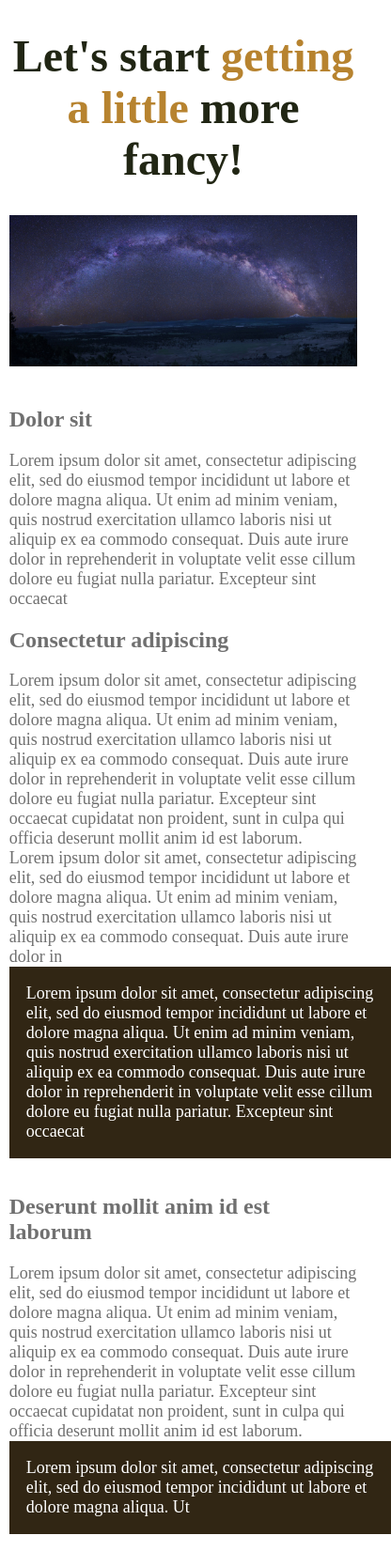
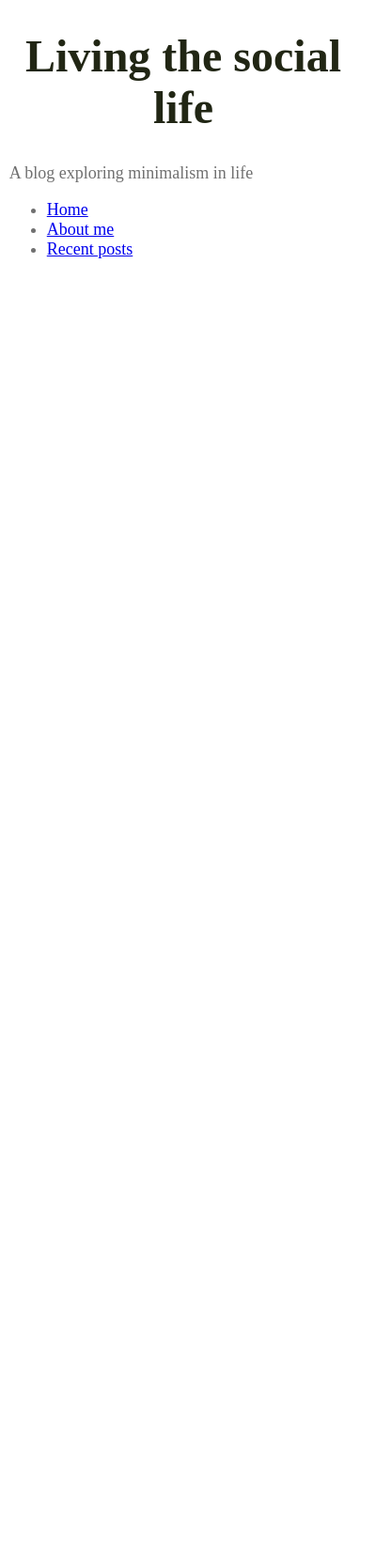
Before and after one commit to ofu997/frontendPractice, a plain HTML site: page index.html in a window 390 px wide. Shown: the whole page at 94% size, 416 px wide, since content can reach past the window. After the commit the page ends 844 px from the top, so only its background shows below. Drawn offline with Linux system fonts and the light colour scheme.

Commit message:
add <main>

```diff
--- a/css/navigation-styles.css
+++ b/css/navigation-styles.css
@@ -38,7 +38,7 @@ header {
   padding: 2em 0;
 }
 
-@media all and (max-width: 675px){
+@media (max-width: 675px){
   .container-nav {
     flex-direction: column;
   }
@@ -89,6 +89,6 @@ nav a:hover, nav a:focus {
     flex-direction: column;
   }
   nav li {
-    margin: .5em 0p
+    margin: 0.5em 0;
   }
 }
--- a/index.html
+++ b/index.html
@@ -7,34 +7,80 @@
   <link rel="stylesheet" href="css/style.css">
 </head>
 <body>
+  <header>
+    <div class="container container-nav">
+      <div class="site-title">
+          <h1>Living the social life</h1>
+          <p class="subtitle">A blog exploring minimalism in life</p>
+      </div>
+      <nav>
+          <ul>
+              <li><a href="#">Home</a></li>
+              <li><a href="#">About me</a></li>
+              <li><a href="#">Recent posts</a></li>
+          </ul>
+      </nav>
+    </div>
+  </header>
+
   <div class="container">
-    <h1>Let's start <span>getting a little</span> more fancy!  </h1>
-    <img src="images/milkyWay.jpg" alt="elephants in their natural habitat">
-    <!-- upper textboxes -->
-    <div class="columns">
-        <div class="col col-1">
-            <h2>Dolor sit</h2>
-            <p>Lorem ipsum dolor sit amet, consectetur adipiscing elit, sed do eiusmod tempor incididunt ut labore et dolore magna aliqua. Ut enim ad minim veniam, quis nostrud exercitation ullamco laboris nisi ut aliquip ex ea commodo consequat. Duis aute irure dolor in reprehenderit in voluptate velit esse cillum dolore eu fugiat nulla pariatur. Excepteur sint occaecat</p>
+      <main role="main">
+
+        <article class='article-featured'>
+          <h2 class='article-title'></h2>
+          <img src='' alt='' class=''>
+          <p class='article-info'></p>
+          <p class='article-body'></p>
+          <a href='#' class='article-read-ore'></a>
+        </article>
+
+        <article class="article-recent">
+          <div class="article-recent-main">
+              <h2 class="article-title"></h2>
+              <p class="article-body"></p>
+              <a href="#" class="article-read-more"></a>
           </div>
-        <div class="col col-2">
-            <h2>Consectetur adipiscing</h2>
-            <p>Lorem ipsum dolor sit amet, consectetur adipiscing elit, sed do eiusmod tempor incididunt ut labore et dolore magna aliqua. Ut enim ad minim veniam, quis nostrud exercitation ullamco laboris nisi ut aliquip ex ea commodo consequat. Duis aute irure dolor in reprehenderit in voluptate velit esse cillum dolore eu fugiat nulla pariatur. Excepteur sint occaecat cupidatat non proident, sunt in culpa qui officia deserunt mollit anim id est laborum.</p>
-            <p>Lorem ipsum dolor sit amet, consectetur adipiscing elit, sed do eiusmod tempor incididunt ut labore et dolore magna aliqua. Ut enim ad minim veniam, quis nostrud exercitation ullamco laboris nisi ut aliquip ex ea commodo consequat. Duis aute irure dolor in </p>
+          <div class="article-recent-secondary">
+              <img src="" alt="" class="article-image">
+              <p class="article-info"></p>
           </div>
-        <div class="col col-1 light-on-dark">
-            <p>Lorem ipsum dolor sit amet, consectetur adipiscing elit, sed do eiusmod tempor incididunt ut labore et dolore magna aliqua. Ut enim ad minim veniam, quis nostrud exercitation ullamco laboris nisi ut aliquip ex ea commodo consequat. Duis aute irure dolor in reprehenderit in voluptate velit esse cillum dolore eu fugiat nulla pariatur. Excepteur sint occaecat</p>
+      </article>
+
+      <article class="article-recent">
+          <div class="article-recent-main">
+              <h2 class="article-title"></h2>
+              <p class="article-body"></p>
+              <a href="#" class="article-read-more"></a>
           </div>
+          <div class="article-recent-secondary">
+              <img src="" alt="" class="article-image">
+              <p class="article-info"></p>
           </div>
-    <!-- lower textboxes-->
-    <div class="columns">
-      <div class='col col-3'>
-          <h2>Deserunt mollit anim id est laborum</h2>
-          <p>Lorem ipsum dolor sit amet, consectetur adipiscing elit, sed do eiusmod tempor incididunt ut labore et dolore magna aliqua. Ut enim ad minim veniam, quis nostrud exercitation ullamco laboris nisi ut aliquip ex ea commodo consequat. Duis aute irure dolor in reprehenderit in voluptate velit esse cillum dolore eu fugiat nulla pariatur. Excepteur sint occaecat cupidatat non proident, sunt in culpa qui officia deserunt mollit anim id est laborum.</p>
+      </article>
+
+      <article class="article-recent">
+          <div class="article-recent-main">
+              <h2 class="article-title"></h2>
+              <p class="article-body"></p>
+              <a href="#" class="article-read-more"></a>
           </div>
-      <div class='col col-1 light-on-dark'>
-          <p>Lorem ipsum dolor sit amet, consectetur adipiscing elit, sed do eiusmod tempor incididunt ut labore et dolore magna aliqua. Ut</p>
+          <div class="article-recent-secondary">
+              <img src="" alt="" class="article-image">
+              <p class="article-info"></p>
           </div>
+      </article>
+
+      </main>
+
+      <aside class="sidebar">
+
+      </aside>
+
   </div>
-  </div>
+
+  <footer>
+      <p></p>
+      <p></p>
+  </footer>
 </body>
 </html>
```
Also changed, not shown: navigation.html (+2 -2 lines). Lines whose indentation alone changed are shown as unchanged.
